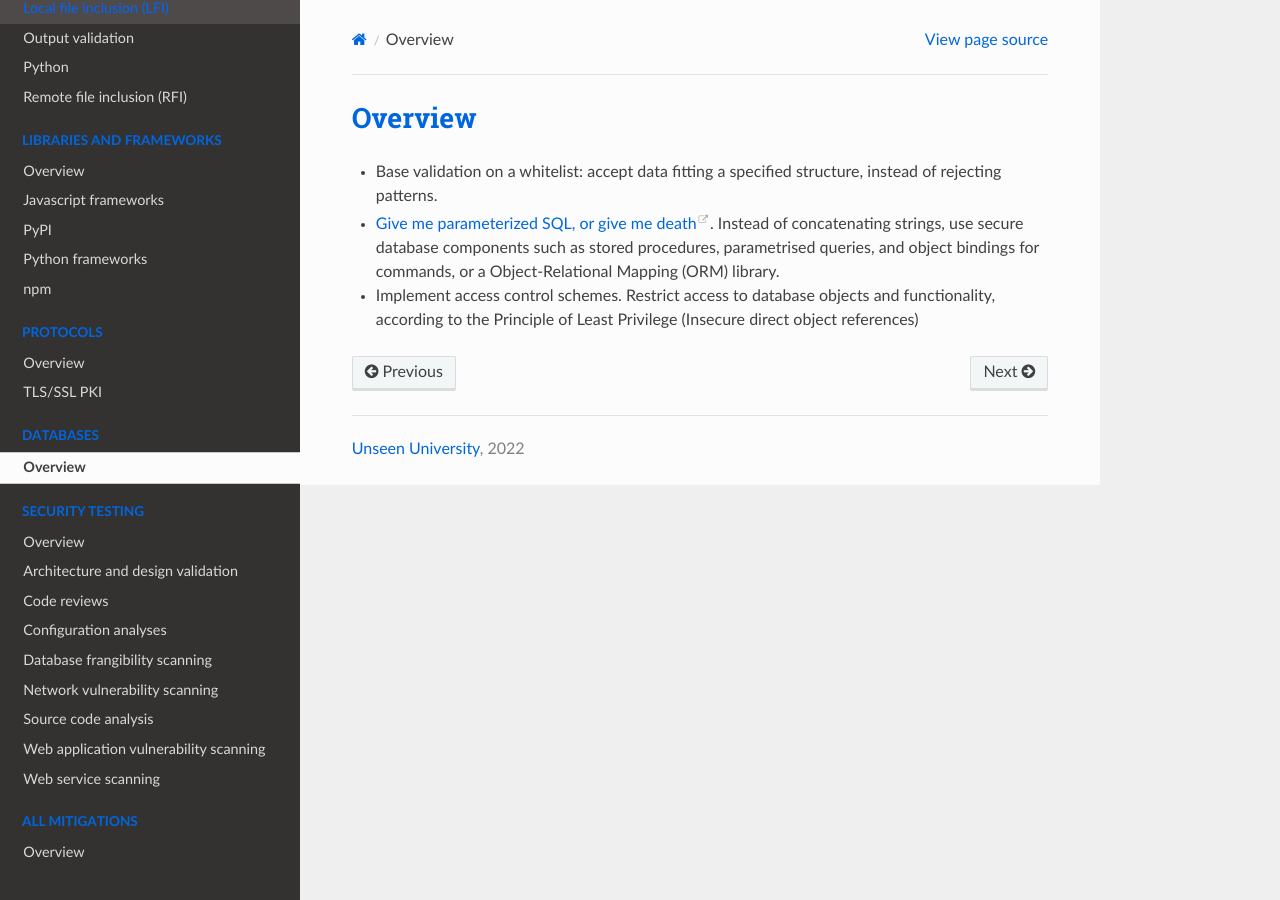
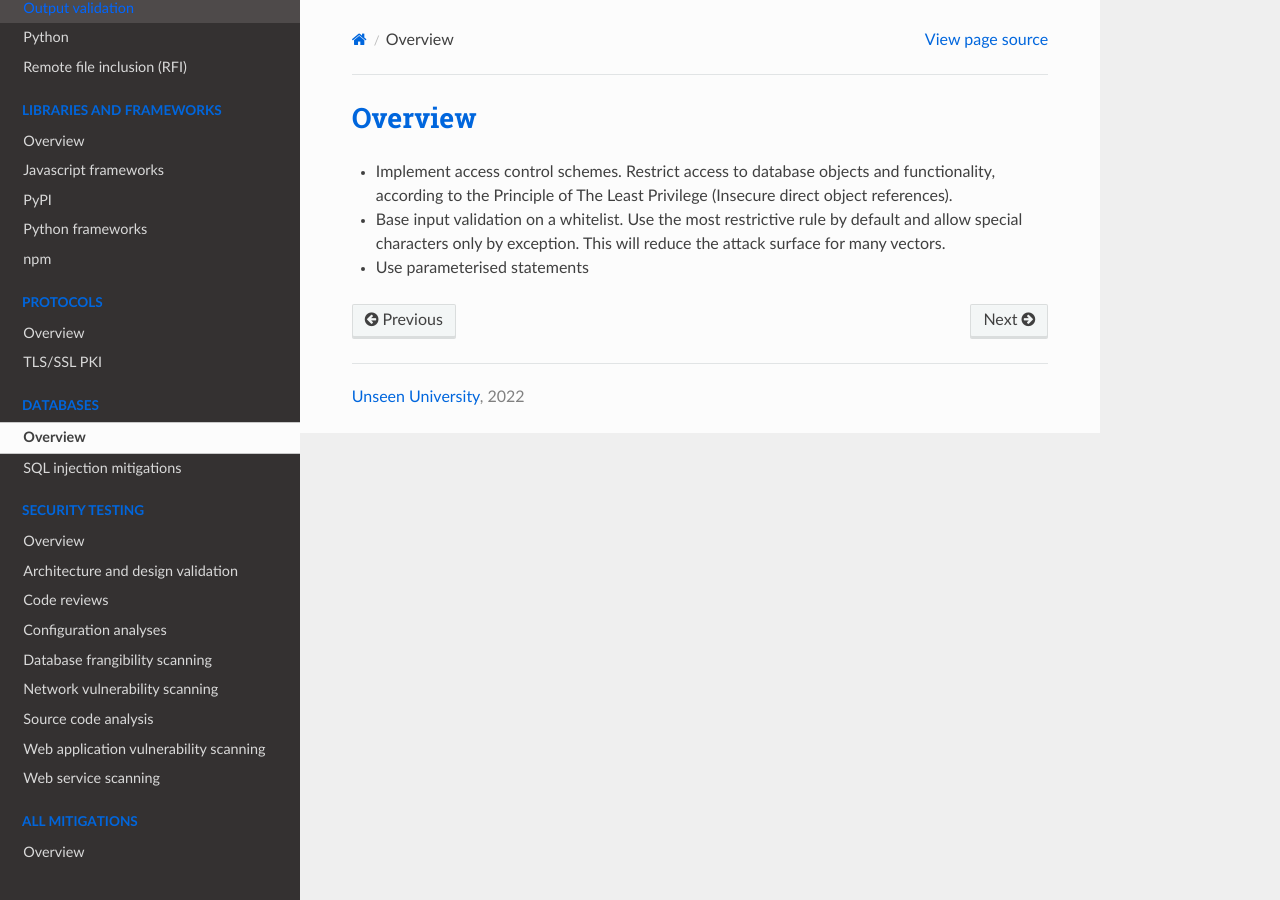
Before and after one commit to tymyrddin/blue-app, a Sphinx documentation site: the page built from source/docs/databases/README.md, in a window 1280 px wide. Built offline with Sphinx 7.4.7 and the Read the Docs theme 2.0.0, drawn with Linux system fonts in a browser that asks for light colours.

Commit message:
intersphinx & refactoring databases

```diff
--- a/source/docs/databases/README.md
+++ b/source/docs/databases/README.md
@@ -1,5 +1,5 @@
 # Overview
 
-* Base validation on a whitelist: accept data fitting a specified structure, instead of rejecting patterns.
-* [Give me parameterized SQL, or give me death](https://blog.codinghorror.com/give-me-parameterized-sql-or-give-me-death/). Instead of concatenating strings, use secure database components such as stored procedures, parametrised queries, and object bindings for commands, or a Object-Relational Mapping (ORM) library.
-* Implement access control schemes. Restrict access to database objects and functionality, according to the Principle of Least Privilege (Insecure direct object references)
+* Implement access control schemes. Restrict access to database objects and functionality, according to the Principle of The Least Privilege (Insecure direct object references).
+* Base input validation on a whitelist. Use the most restrictive rule by default and allow special characters only by exception. This will reduce the attack surface for many vectors.
+* Use parameterised statements
--- a/source/index.rst
+++ b/source/index.rst
@@ -49,6 +49,7 @@ Application mitigations
    :caption: Databases
 
    docs/databases/README.md
+   docs/databases/*
 
 .. toctree::
    :glob:
```
Also changed, not shown: source/docs/databases/SQL-injection.md (added, +17 -0 lines), source/conf.py (line endings or trailing spaces).
